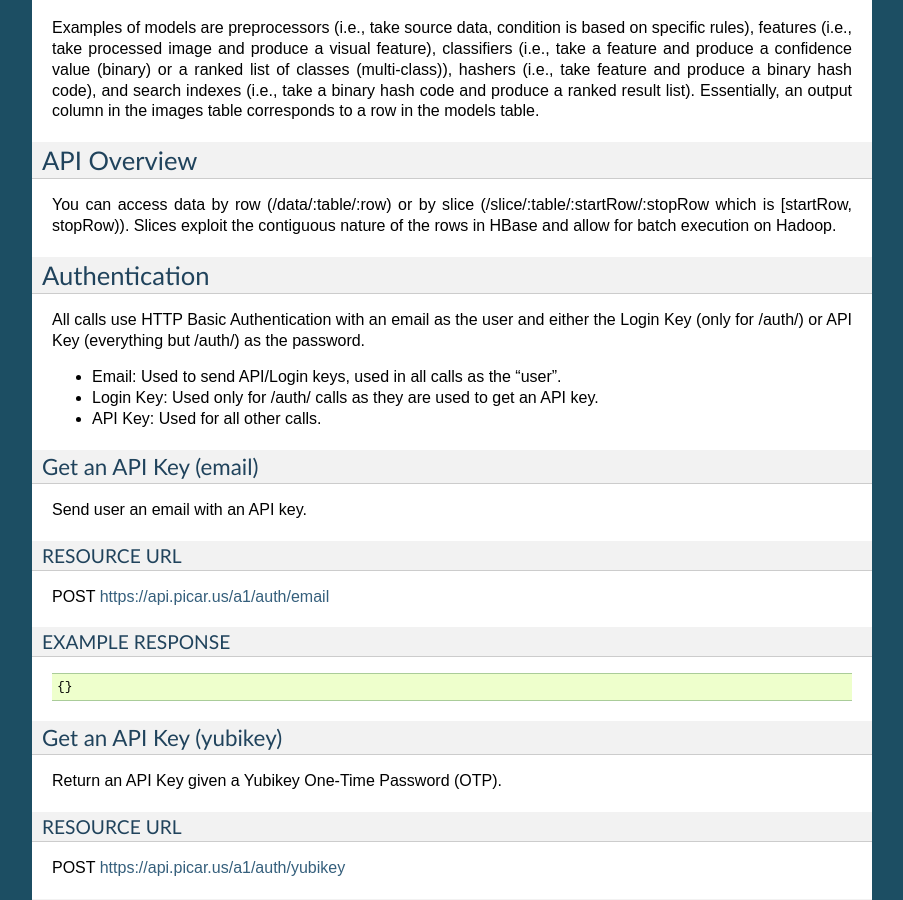
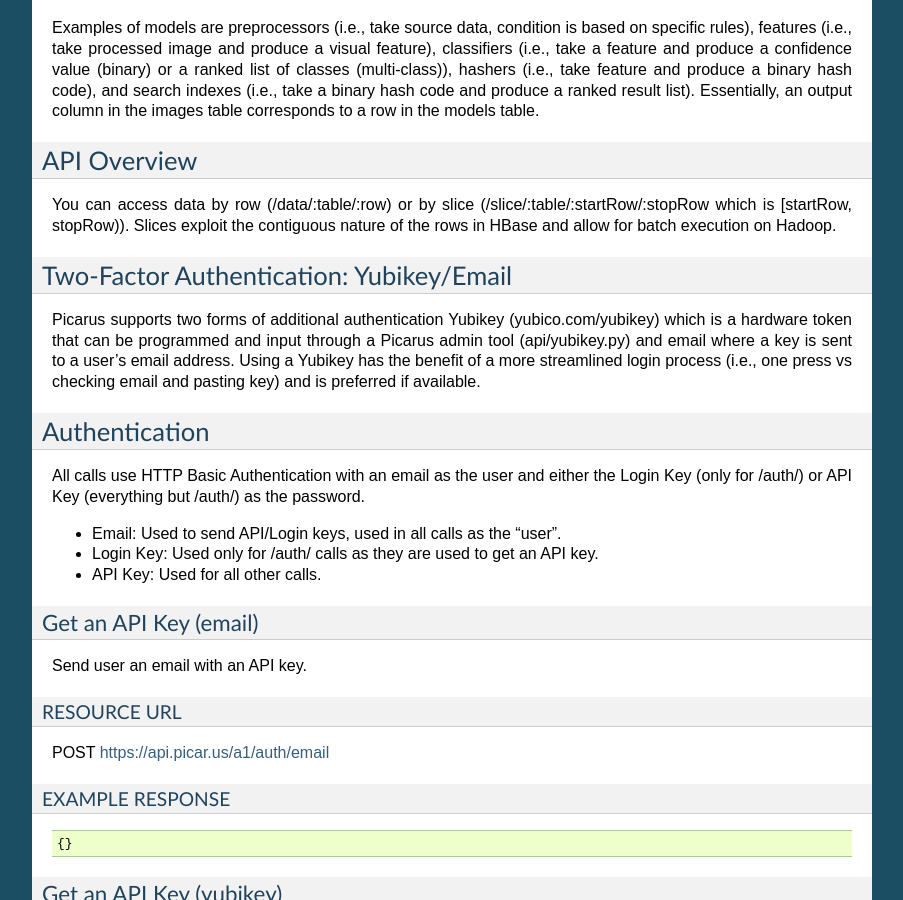
Before and after one commit to bwhite/picarus, a Sphinx documentation site: the page built from doc/index.rst, in a window 1280 px wide and 900 px high, scrolled down 2116 px. Shown: the whole window, without its empty margins (198-1101 px from the left). Built offline with Sphinx 7.4.7, drawn with Linux system fonts in a browser that asks for light colours; formulas are drawn with MathJax 3; some of the changed text lies outside the part shown.

Commit message:
Updated
Signed-off-by: Brandyn A. White <bwhite@dappervision.com>

```diff
--- a/doc/67e373a19af13647bded/index.rst
+++ b/doc/67e373a19af13647bded/index.rst
@@ -122,6 +122,10 @@ Examples of models are preprocessors (i.e., take source data, condition is based
 API Overview
 --------------
 You can access data by row (/data/:table/:row) or by slice (/slice/:table/:startRow/:stopRow which is [startRow, stopRow)).  Slices exploit the contiguous nature of the rows in HBase and allow for batch execution on Hadoop.
+
+Two-Factor Authentication: Yubikey/Email
+--------------------------------------------
+Picarus supports two forms of additional authentication Yubikey (yubico.com/yubikey) which is a hardware token that can be programmed and input through a Picarus admin tool (api/yubikey.py) and email where a key is sent to a user's email address.  Using a Yubikey has the benefit of a more streamlined login process (i.e., one press vs checking email and pasting key) and is preferred if available.
 
 Authentication
 --------------
--- a/doc/index.rst
+++ b/doc/index.rst
@@ -122,6 +122,10 @@ Examples of models are preprocessors (i.e., take source data, condition is based
 API Overview
 --------------
 You can access data by row (/data/:table/:row) or by slice (/slice/:table/:startRow/:stopRow which is [startRow, stopRow)).  Slices exploit the contiguous nature of the rows in HBase and allow for batch execution on Hadoop.
+
+Two-Factor Authentication: Yubikey/Email
+--------------------------------------------
+Picarus supports two forms of additional authentication Yubikey (yubico.com/yubikey) which is a hardware token that can be programmed and input through a Picarus admin tool (api/yubikey.py) and email where a key is sent to a user's email address.  Using a Yubikey has the benefit of a more streamlined login process (i.e., one press vs checking email and pasting key) and is preferred if available.
 
 Authentication
 --------------
```
